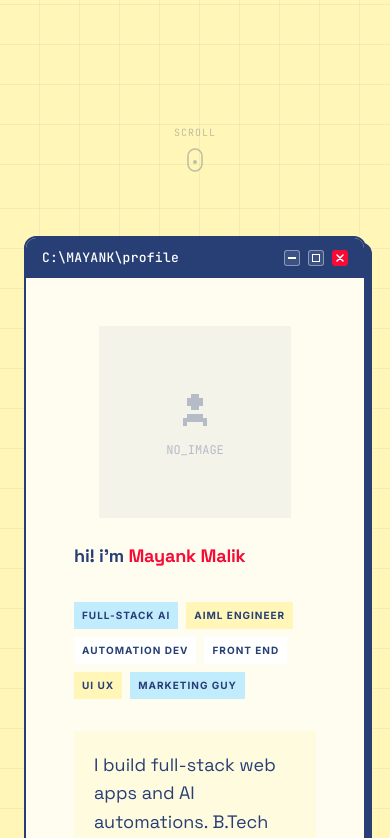
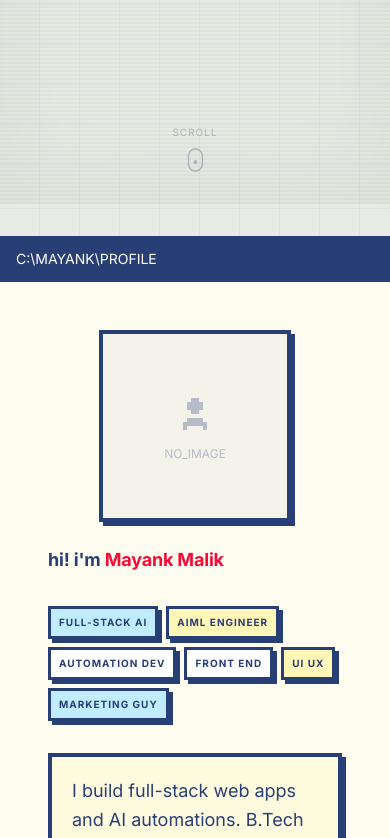
Before and after one commit to mayankmalik263/Freelance-Portfolio, a Next.js app: page / in a window 390 px wide. Shown: the part 640-1478 px from the top of the page. Built offline with nearby package versions, Linux system fonts and the light colour scheme.

Commit message:
feat: refine mobile view with PDA-style interface and layout overrides

```diff
--- a/src/app/globals.css
+++ b/src/app/globals.css
@@ -9,8 +9,8 @@
   --color-white: #FFFFFF;
 
   --font-sans: var(--font-inter), ui-sans-serif, system-ui, sans-serif;
-  --font-display: var(--font-space), ui-sans-serif, system-ui, sans-serif;
-  --font-mono: var(--font-jetbrains), ui-monospace, monospace;
+  --font-display: var(--font-vt323), ui-sans-serif, system-ui, sans-serif;
+  --font-mono: var(--font-press-start), ui-monospace, monospace;
 }
 
 @layer base {
@@ -26,6 +26,26 @@
     background-attachment: fixed;
     color: #283F76;
     position: relative;
+    overflow-x: hidden;
+  }
+
+  /* Very faint CRT overlay */
+  body::after {
+    content: "";
+    position: fixed;
+    top: 0; left: 0; right: 0; bottom: 0;
+    pointer-events: none;
+    z-index: 9999;
+    background: linear-gradient(
+      rgba(18, 16, 16, 0) 50%,
+      rgba(0, 0, 0, 0.03) 50%
+    );
+    background-size: 100% 4px;
+    box-shadow: inset 0 0 100px rgba(0,0,0,0.05);
+  }
+
+  .pixel-art {
+    image-rendering: pixelated;
   }
 
   h1, h2, h3, h4, h5, h6 {
@@ -46,26 +66,26 @@
 }
 
 @layer components {
-  /* Retro Window Card */
+  /* Retro Window Card - Classic RPG Pixel Art */
   .retro-window {
-    background-color: #FFFFFF;
-    border: 2.5px solid #283F76;
-    border-radius: 12px;
-    box-shadow: 6px 6px 0px #283F76;
+    background-color: var(--color-white);
+    border: 4px solid var(--color-midnight);
+    box-shadow: 8px 8px 0px var(--color-midnight);
     overflow: hidden;
   }
 
   .retro-titlebar {
-    background-color: #283F76;
-    color: #FFFFFF;
-    padding: 10px 16px;
+    background-color: var(--color-midnight);
+    color: var(--color-white);
+    padding: 8px 16px;
+    margin: 3px;
     display: flex;
     align-items: center;
     justify-content: space-between;
     font-family: var(--font-mono);
-    font-size: 13px;
-    font-weight: 500;
-    letter-spacing: 0.02em;
+    font-size: 11px;
+    font-weight: 400;
+    line-height: 1;
     user-select: none;
   }
 
@@ -76,17 +96,44 @@
   }
 
   .retro-titlebar-btn {
-    width: 16px;
-    height: 16px;
-    border-radius: 3px;
-    border: 1.5px solid rgba(255, 255, 255, 0.4);
+    width: 24px;
+    height: 24px;
+    background-color: var(--color-red);
+    border: 2px solid var(--color-white);
+    box-shadow: 2px 2px 0px var(--color-white);
     display: flex;
     align-items: center;
     justify-content: center;
-    font-size: 10px;
-    font-weight: 700;
-    line-height: 1;
-    cursor: default;
+    cursor: pointer;
+    transition: all 0.1s;
+  }
+  .retro-titlebar-btn:active {
+    transform: translate(2px, 2px);
+    box-shadow: 0px 0px 0px var(--color-white);
+  }
+
+  .pixel-panel {
+    border: 4px solid var(--color-midnight);
+    background-color: var(--color-white);
+    box-shadow: 6px 6px 0px var(--color-midnight);
+  }
+
+  .pixel-button {
+    border: 3px solid var(--color-midnight);
+    box-shadow: 4px 4px 0px var(--color-midnight);
+    transition: all 100ms;
+  }
+  .pixel-button:active {
+    transform: translate(4px, 4px);
+    box-shadow: 0px 0px 0px var(--color-midnight);
+  }
+
+  .blink-caret {
+    animation: blink 1s step-end infinite;
+  }
+  @keyframes blink {
+    0%, 100% { opacity: 1; }
+    50% { opacity: 0; }
   }
 
   .retro-body {
@@ -110,4 +157,35 @@
       padding-bottom: 3rem;
     }
   }
+
+  /* PDA Mobile Interface Override */
+  @media (max-width: 767px) {
+    body {
+      background-color: #E8EBE4; /* Classic Gameboy/PDA screen tint */
+    }
+    .retro-window {
+      border: 4px solid var(--color-midnight);
+      border-left: none;
+      border-right: none;
+      box-shadow: none;
+      width: calc(100% + 3rem);
+      margin-left: -1.5rem;
+      margin-bottom: -2rem; /* Reduce gap between stacked sections */
+    }
+    .retro-titlebar {
+      margin: 0;
+      border-bottom: 4px solid var(--color-midnight);
+      padding: 12px 16px;
+    }
+    .retro-titlebar-buttons {
+      display: none; /* Full screen apps don't have window controls */
+    }
+    .retro-titlebar span {
+      font-size: 14px;
+      text-transform: uppercase;
+    }
+    .pixel-panel {
+      box-shadow: 4px 4px 0px var(--color-midnight);
+    }
+  }
 }
--- a/src/components/RetroWindow.tsx
+++ b/src/components/RetroWindow.tsx
@@ -20,16 +20,16 @@ export default function RetroWindow({ title, id, children, className = "" }: Ret
     >
       {/* Title Bar */}
       <div className="retro-titlebar">
-        <span className="truncate">C:\MAYANK\{title}</span>
+        <span className="truncate">C:\MAYANK\{title}<span className="blink-caret inline-block w-1.5 h-2.5 bg-white ml-1 align-baseline"></span></span>
         <div className="retro-titlebar-buttons">
-          <div className="retro-titlebar-btn bg-white/10">
-            <svg width="8" height="2" viewBox="0 0 8 2" fill="none"><rect width="8" height="2" fill="white"/></svg>
+          <div className="retro-titlebar-btn text-black">
+            <svg width="10" height="10" viewBox="0 0 10 10" fill="currentColor" className="pixel-art"><rect x="2" y="7" width="6" height="2"/></svg>
           </div>
-          <div className="retro-titlebar-btn bg-white/10">
-            <svg width="8" height="8" viewBox="0 0 8 8" fill="none"><rect x="0.5" y="0.5" width="7" height="7" stroke="white" strokeWidth="1"/></svg>
+          <div className="retro-titlebar-btn text-black">
+            <svg width="10" height="10" viewBox="0 0 10 10" fill="currentColor" className="pixel-art"><path fillRule="evenodd" clipRule="evenodd" d="M1 1h8v8H1V1zm2 2h4v4H3V3z"/></svg>
           </div>
-          <div className="retro-titlebar-btn bg-red border-red text-white">
-            <svg width="8" height="8" viewBox="0 0 8 8" fill="none"><path d="M1 1L7 7M7 1L1 7" stroke="white" strokeWidth="1.5" strokeLinecap="round"/></svg>
+          <div className="retro-titlebar-btn text-black font-bold">
+            <svg width="10" height="10" viewBox="0 0 10 10" fill="currentColor" className="pixel-art"><path d="M2 1h2v1h1v1h1V2h2v2H7v1H6v1h1v1h1v2H6V8H5V7H4v1H2V6h1V5h1V4H3V3H2V1z"/></svg>
           </div>
         </div>
       </div>
```
